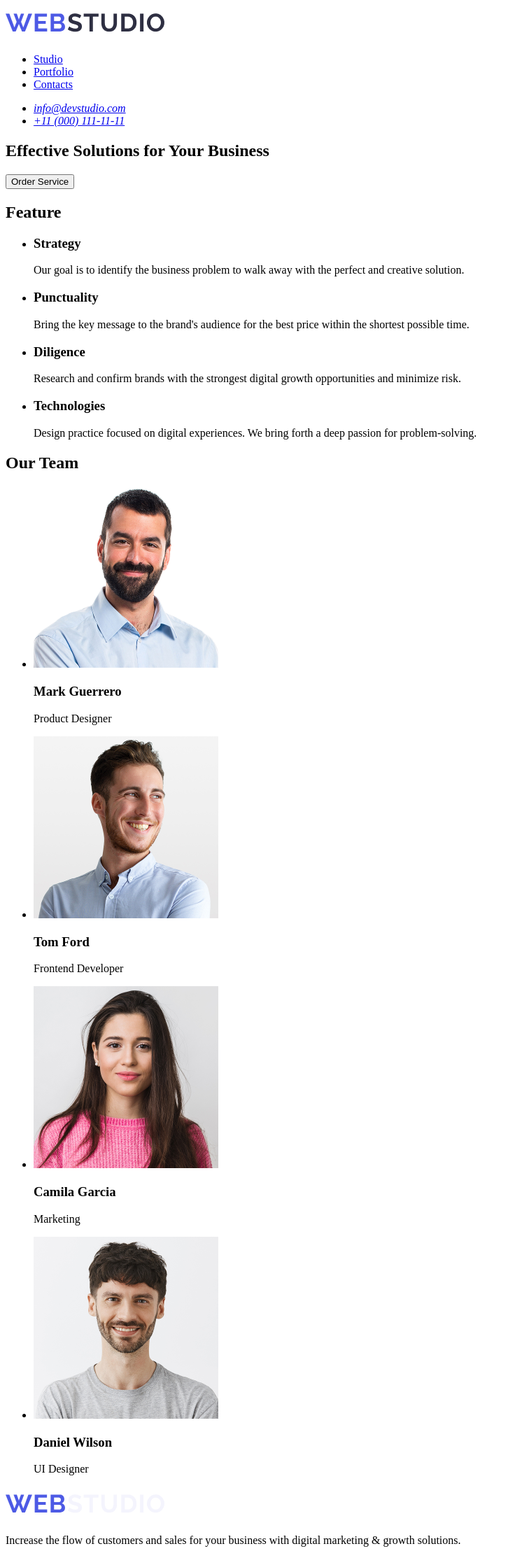
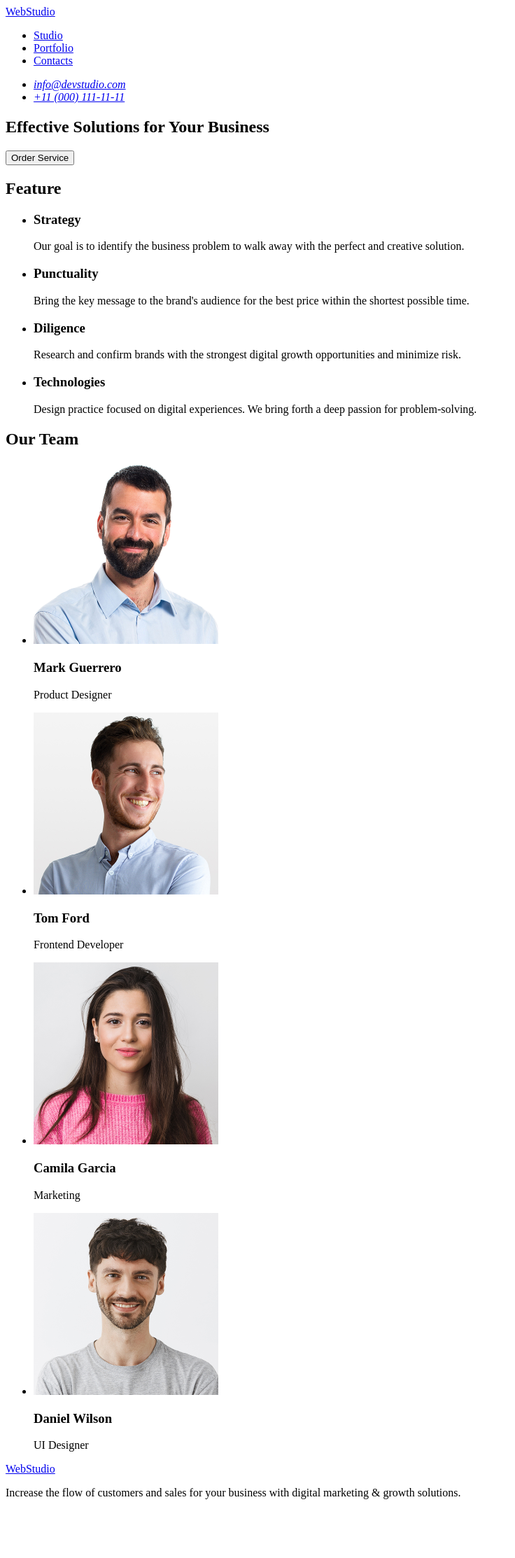
Before and after one commit to Andross-s/goit-markup-hw-01, a plain HTML site: page index.html in a window 1280 px wide. Shown: the whole page at 70% size, without its empty margins (0-736 px from the left). After the commit the page ends 2158 px from the top, so only its background shows below. Drawn offline with Linux system fonts and the light colour scheme.

Commit message:
NewlLogo

```diff
--- a/index.html
+++ b/index.html
@@ -8,7 +8,7 @@
   <body>
     <header>
       <nav>
-        <a href="./index.html"><img src="images/logo.png" alt="WebStudio"/></a>
+        <a href="./index.html">WebStudio</a>
         <ul>
           <li><a href="#">Studio</a></li>
           <li><a href="#">Portfolio</a></li>
@@ -90,7 +90,7 @@
       </section>
     </main>
     <footer>
-      <a href="./index.html"><img src="images/logo1.png"/></a>
+      <a href="./index.html">WebStudio</a>
       <p>
         Increase the flow of customers and sales for your business with digital
         marketing & growth solutions.
```
